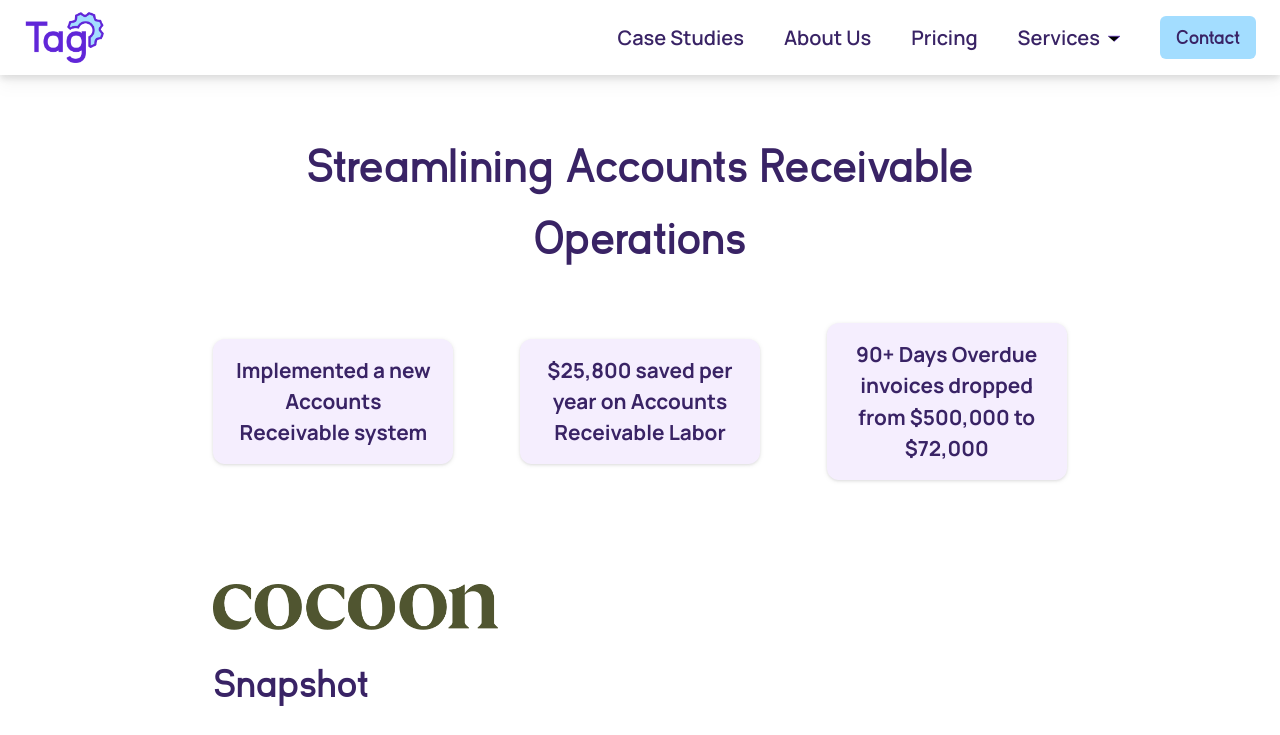
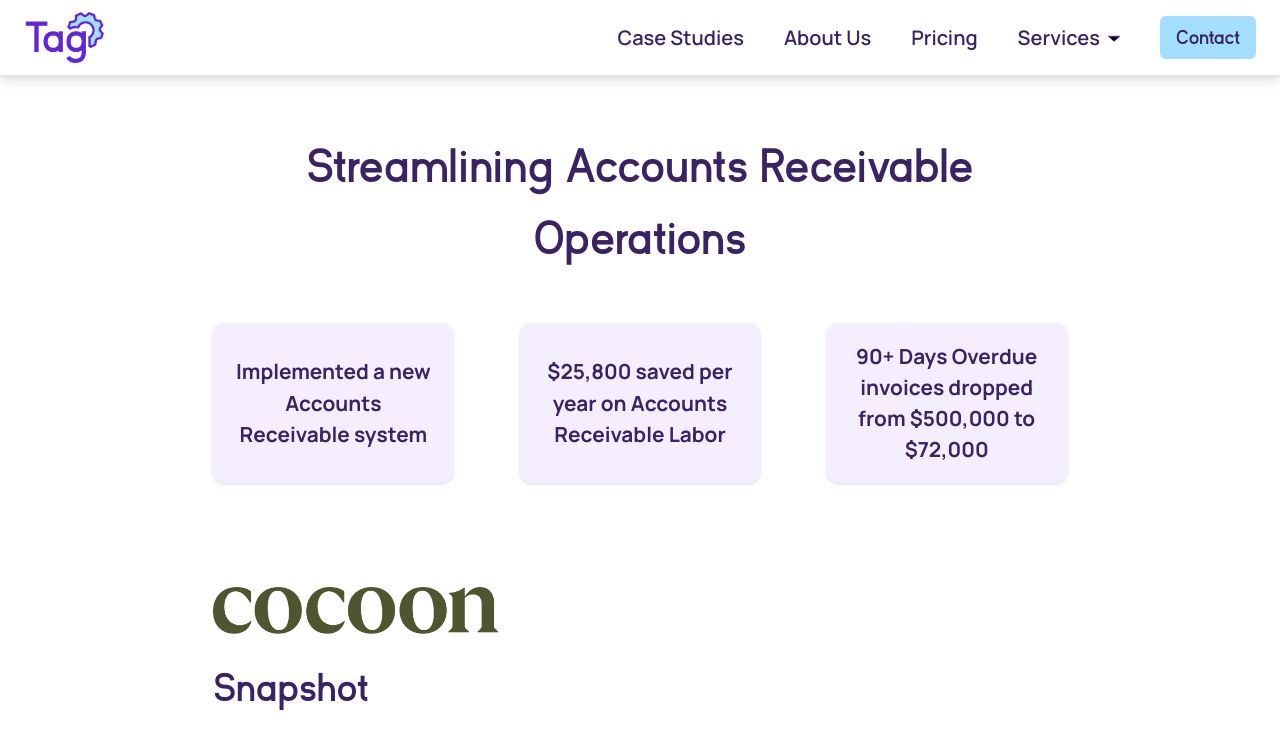
Before and after one commit to hicass/tag-ops-v3, a Next.js app: page /case-studies/cocoon in a window 1280 px wide. Shown: the top 735 px of the page. Built offline with nearby package versions, Linux system fonts and the light colour scheme.

Commit message:
Update the highlight cards to have a minimum height

```diff
--- a/src/components/CaseStudies/CaseStudyPage/Header.tsx
+++ b/src/components/CaseStudies/CaseStudyPage/Header.tsx
@@ -42,7 +42,7 @@
               amount: 0.1,
             }}
             key={idx}
-            className="rounded-xl mx-5 xl:mx-0 sm:mt-6 sm:mb-10 p-4 bg-secondarylight drop-shadow w-60"
+            className="flex items-center rounded-xl mx-5 xl:mx-0 sm:mt-6 sm:mb-10 p-4 bg-secondarylight drop-shadow min-h-40 w-60"
           >
             <p className="txt-lg-bold text-center">{card}</p>
           </motion.div>
```
